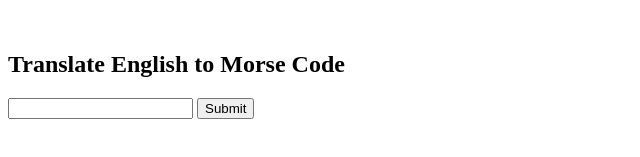
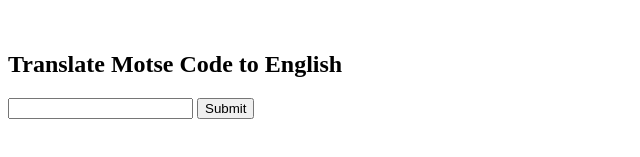
Before and after one commit to Isaac-D-Dawson/js-morse-repo, a website with bundled scripts: page index.html in a window 1280 px wide. Shown: the part 151-308 px from the top of the page, 0-640 px from the left. Built offline with nearby package versions, Linux system fonts and the light colour scheme.

Commit message:
Corrected misleading description in Index.HTML

```diff
--- a/index.html
+++ b/index.html
@@ -20,7 +20,7 @@
     </form>
     <br>
     <form class="codemorse__main">
-        <h2>Translate English to Morse Code</h2>
+        <h2>Translate Motse Code to English</h2>
         <input class="codemorse__input" type="text">
         <input class="codemorse__submit" type="submit">
 
```
